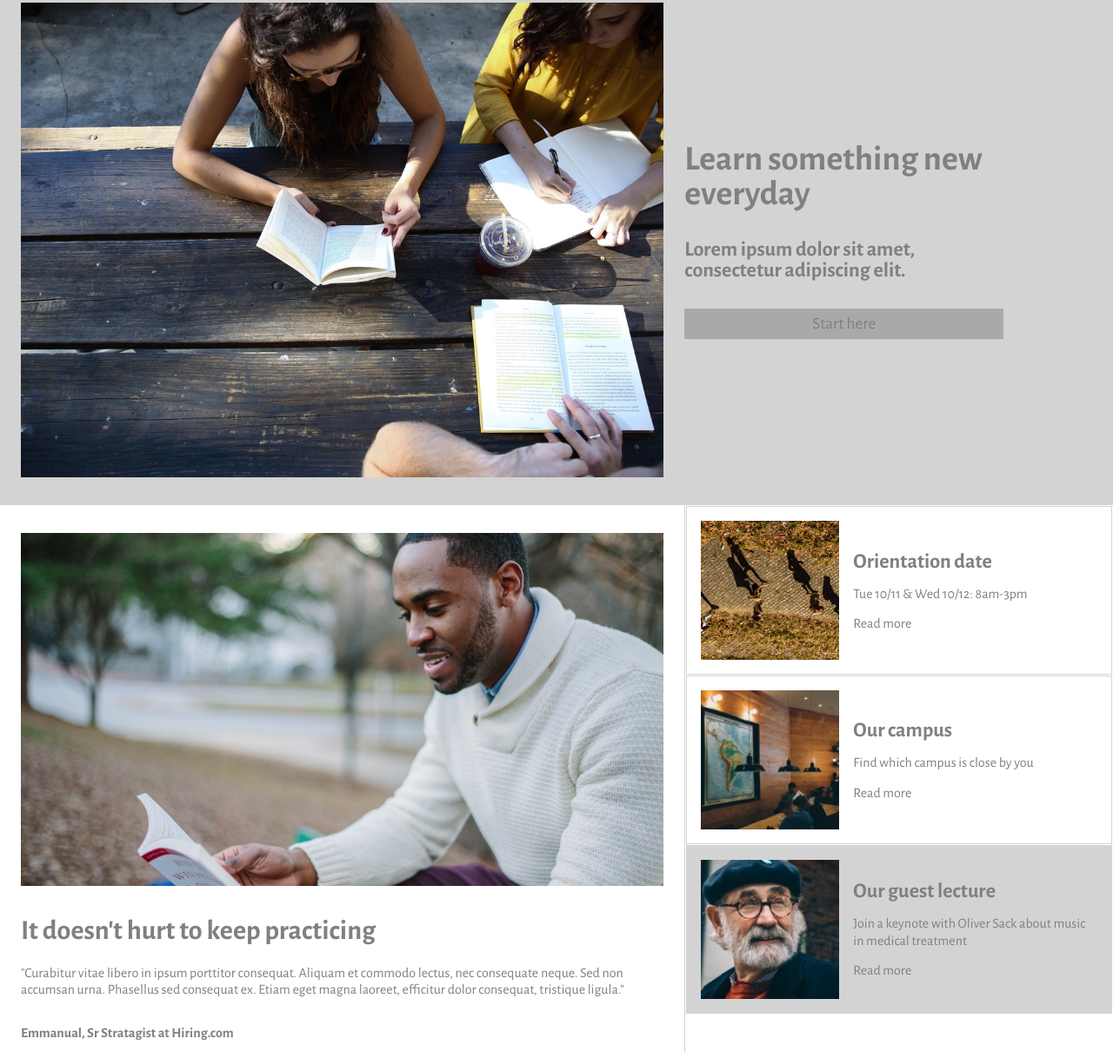
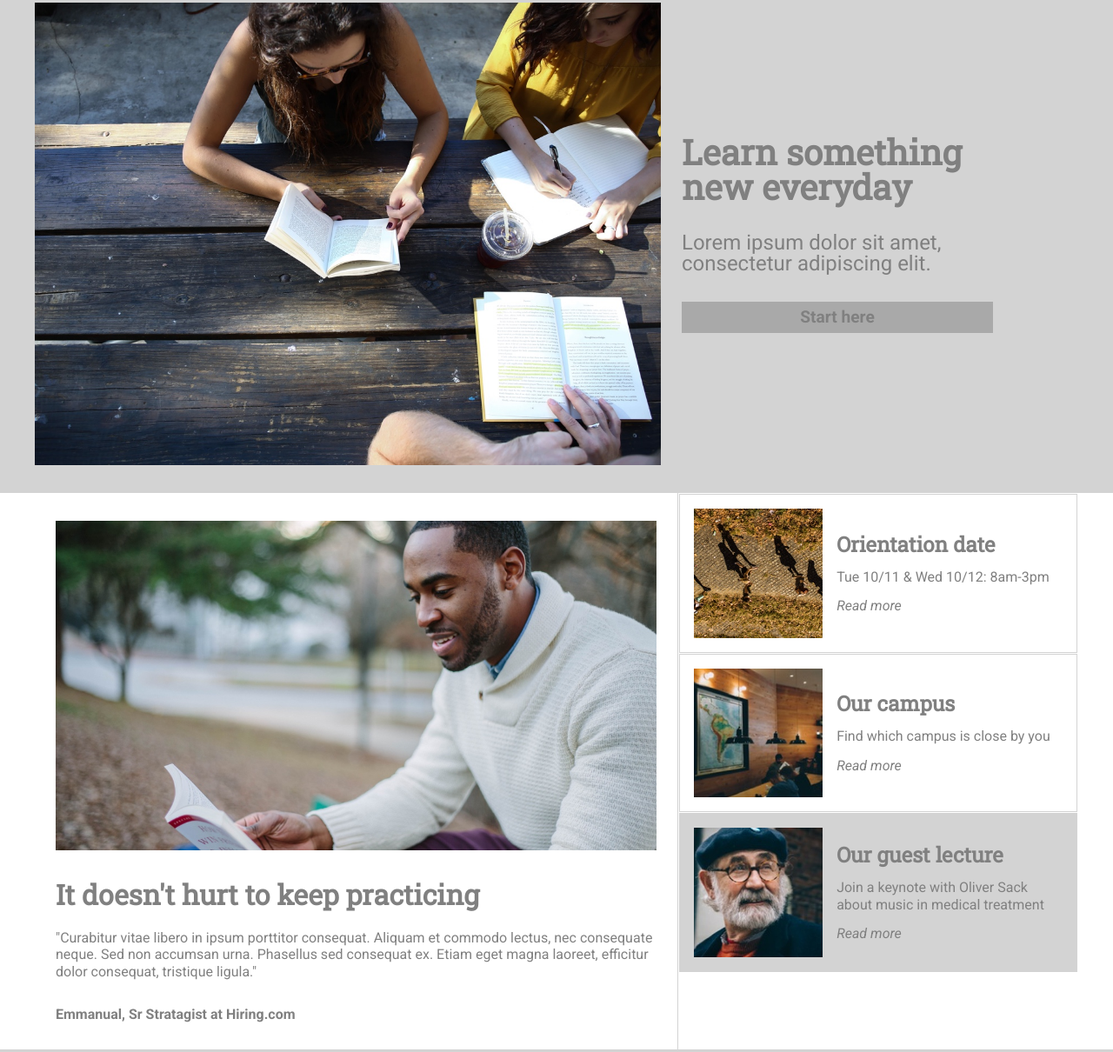
Before and after one commit to Greenka236/Colmar_Academy, a plain HTML site: page index.html in a window 1280 px wide. Shown: the part 93-1303 px from the top of the page at 87% size. Drawn offline with nearby package versions, Linux system fonts and the light colour scheme.

Commit message:
Typography added

```diff
--- a/index.html
+++ b/index.html
@@ -4,7 +4,8 @@
     <meta charset="utf-8">
     <link href="./resources/css/reset.css" type="text/css" rel="stylesheet">
     <link href="./resources/css/style.css" type="text/css" rel="stylesheet">
-    <link href="https://fonts.googleapis.com/css?family=Alegreya+Sans:300,400,500,700" rel="stylesheet">
+    <link href="https://fonts.googleapis.com/css?family=Roboto+Slab|Roboto:300,400,400i,700" rel="stylesheet">
+
     <title>Colmar Academy</title>
   </head>
   <body>
@@ -32,6 +33,7 @@
 
 <!--Banner section-->
   <section class="banner">
+    <div class="wrapper flexbox">
       <img src="./resources/images/banner.jpg" alt="Three friends studying outside.">
       <div class="banner text-box">
         <h1>Learn something new everyday</h1>
@@ -40,10 +42,12 @@
           <span>Start here</span>
         </div>
       </div>
+    </div>
   </section>
 
 <!--Articles-->
   <section class="articles">
+    <div class="wrapper flexbox">
       <article class="main desktop">
         <img src="./resources/images/information-main.jpg" alt="Man reading book by the lake.">
         <h2>It doesn't hurt to keep practicing</h2>
@@ -82,12 +86,13 @@
           </div>
         </article>
       </div>
+    </div>
   </section>
 
 <!--Courses-->
   <section class="courses">
     <h2>Start learning</h2>
-    <div class="grid desktop">
+    <div class="grid desktop wrapper flexbox">
       <article class="article-grid">
         <img src="./resources/images/course-software.jpg" alt="Two computers on a desk">
         <h3>Software engineering</h3>
@@ -144,7 +149,7 @@
 <!--Thesis-->
   <section class="thesis">
     <h2 class="center-text">Thesis exhibit</h2>
-    <div class="thesis-wrapper">
+    <div class="thesis-wrapper wrapper">
       <article class="main no-padding no-border">
         <video src="./resources/videos/thesis.mp4" autoplay>
         Video unable to display.
--- a/resources/css/style.css
+++ b/resources/css/style.css
@@ -1,5 +1,5 @@
 html {
-  font-family: 'Alegreya Sans', sans-serif;
+  font-family: 'Roboto', sans-serif;
   font-size: 16px;
   color: grey;
 }
@@ -13,24 +13,38 @@ html {
   text-align: center;
 }
 
+.wrapper {
+  max-width: 1200px;
+  padding: 0 10px;
+  margin: auto;
+}
+
+.wrapper.flexbox {
+  display: flex;
+}
+
 a {
   color: inherit;
   text-decoration: none;
+  font-style: italic;
 }
 
 h1 {
   font-size: 2.5rem;
   font-weight: bold;
+  font-family: "Roboto Slab", serif;
 }
 
 h2 {
   font-size: 2rem;
   font-weight: bold;
+  font-family: "Roboto Slab", serif;
 }
 
 h3 {
   font-size: 1.5rem;
   font-weight: bold;
+  font-family: "Roboto Slab", serif;
 }
 
 h6 {
@@ -68,6 +82,14 @@ nav span a{
   padding: 1rem;
   text-decoration: none;
   color: grey;
+  font-style: normal;
+}
+
+@media only screen and (max-width:650px) {
+  nav {
+    width: 75%;
+    justify-content: space-around;
+  }
 }
 
 /* Banner section */
@@ -91,6 +113,8 @@ nav span a{
 
 .banner h3 {
   margin: 2rem 0;
+  font-family: "Roboto", sans-serif;
+  font-weight: normal;
 }
 
 .button {
@@ -102,6 +126,7 @@ nav span a{
 
 .button span {
   font-size: 1.2rem;
+  font-weight: bold;
 }
 
 @media only screen and (max-width:650px) {
@@ -122,12 +147,13 @@ nav span a{
   .banner h3 {
     margin: 2rem 0 1.5rem 0;
   }
+
+  .wrapper.flexbox {
+    flex-flow: column;
+  }
   }
 
 /* Articles section */
-  .articles {
-    display: flex;
-  }
 
   .main {
     height: 100%;
@@ -322,6 +348,7 @@ footer {
 }
 
 @media only screen and (max-width:650px) {
-  .desktop {
+  .desktop, .grid.wrapper.flexbox {
     display: none;
   }
+}
```
Lines whose indentation alone changed are shown as unchanged.
